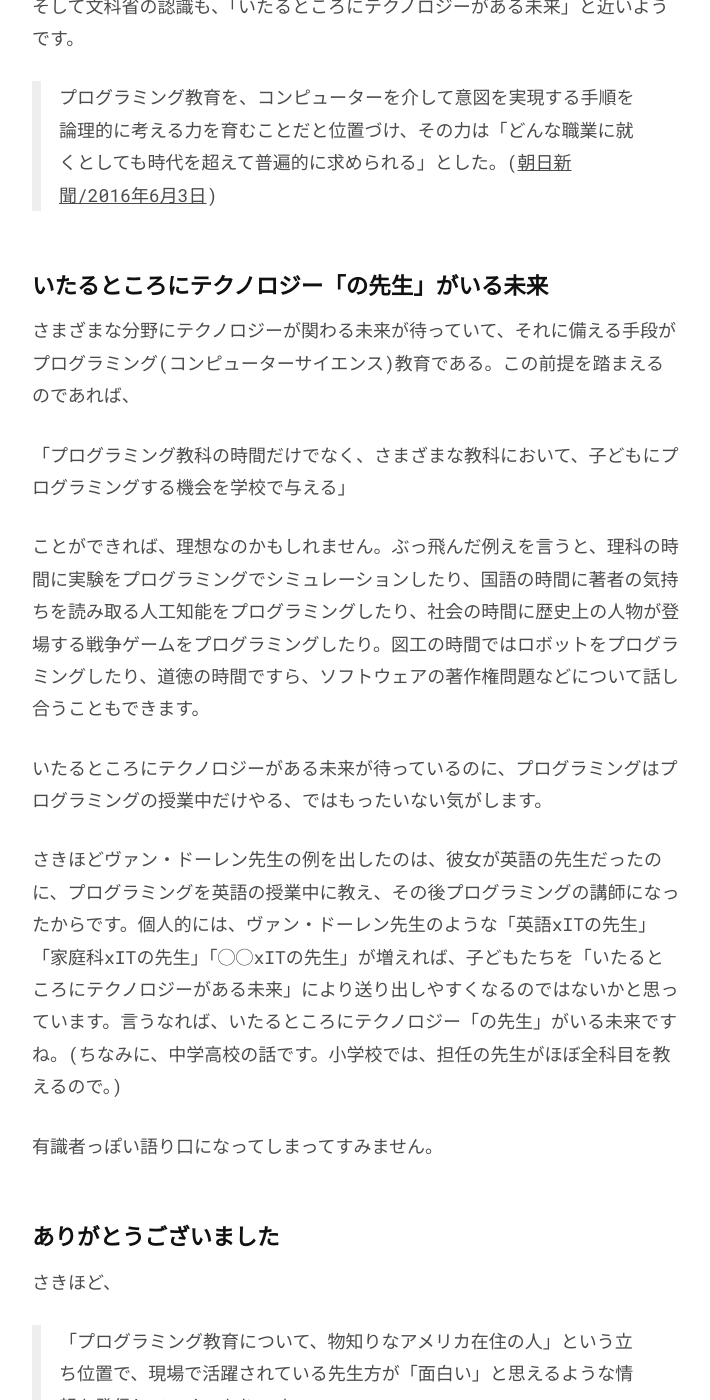
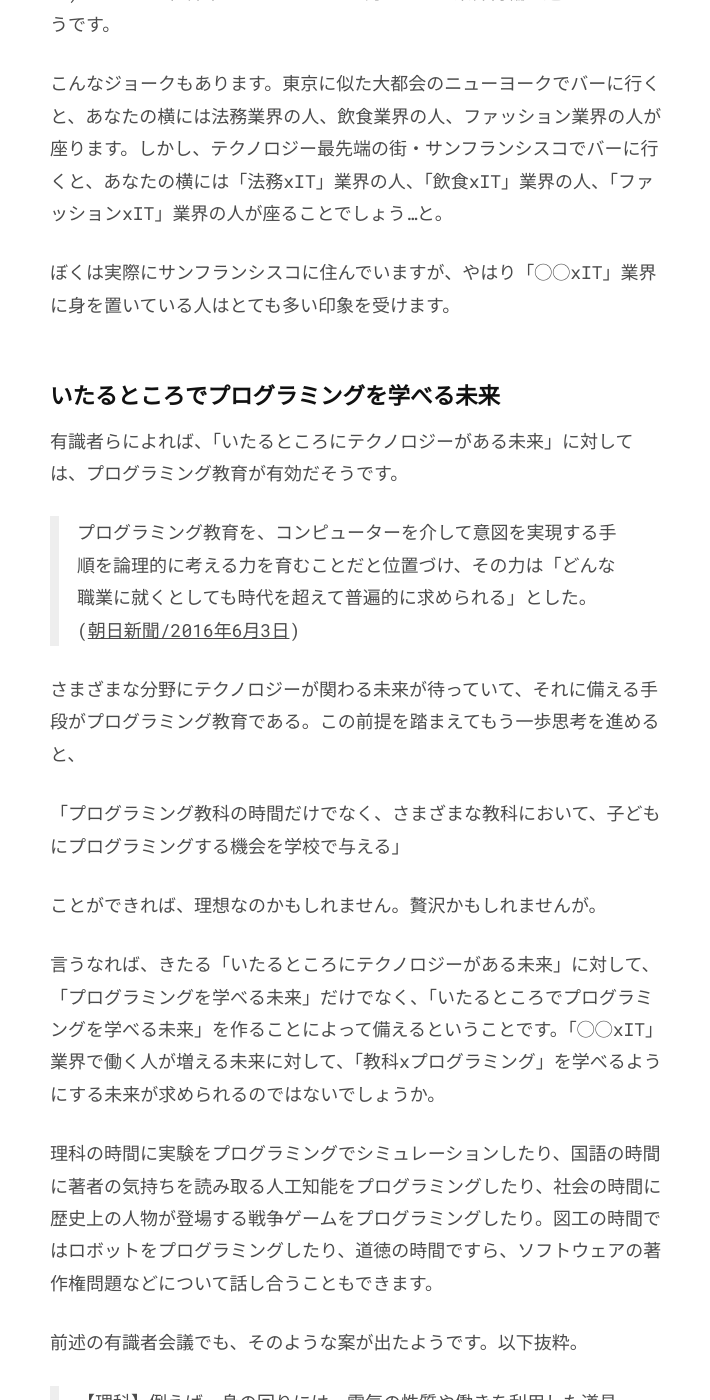
Before and after one commit to chibicode/senseicode, a Jekyll site: the page built from _posts/2016-06-25-introduction.md, in a window 1280 px wide and 1400 px high, scrolled down 9978 px. Shown: the whole window, without its empty margins (284-994 px from the left). Built offline with Jekyll 4.4.1, drawn with Linux system fonts in a browser that asks for light colours; comment, search, counter and statistics services are not loaded; some of the changed text lies outside the part shown.

Commit message:
:pencil:

```diff
--- a/_posts/2016-06-25-introduction.md
+++ b/_posts/2016-06-25-introduction.md
@@ -1,6 +1,6 @@
 ---
 issue: 1
-title: いたるところにテクノロジー「の先生」がいる未来へ
+title: いたるところでプログラミングを学べる未来に、輝く先生のすがた
 permalink: /1-introduction
 published_at: 2016-07-04
 image: /images/1/edix-1.jpg
@@ -70,13 +70,13 @@
 
 それよりも、「プログラミング教育について、物知りなアメリカ在住の人」という立ち位置で、現場で活躍されている先生方が「面白い」と思えるような情報を発信していくつもりです。それはいったいどんな情報かというと、こんな感じです。
 
-## アメリカの高校英語教師・ヴァン・ドーレン先生の話
+## アメリカの高校国語教師・ヴァン・ドーレン先生の話
 
-[弊社が記事](https://www.edsurge.com/news/2016-05-04-infosys-foundation-donorschoose-national-science-foundation-partner-to-fund-cs-professional-development)にとりあげた、ヴァン・ドーレン先生の話をします。ヴァン・ドーレン先生はネバダ州の田舎にある公立高校で英語(国語)を教えている方です。
+[弊社が記事](https://www.edsurge.com/news/2016-05-04-infosys-foundation-donorschoose-national-science-foundation-partner-to-fund-cs-professional-development)にとりあげた、ヴァン・ドーレン先生の話をします。ヴァン・ドーレン先生はネバダ州の田舎にある公立高校で国語(英語)を教えている方です。
 
 ![](/images/1/hour-of-code.jpg)
 
-ヴァン・ドーレン先生は「[Hour of Code](http://hourofcode.jp/)」という、アメリカ発の世界的なプログラミング教育キャンペーンのことを知りました。2014年12月のキャンペーン期間中、英語の授業中だったのにもかかわらず、[キャンペーン主催者・Code.orgのオンライン教材](https://studio.code.org/)を用いて、生徒に一時間だけプログラミングをやってもらったのです。
+ヴァン・ドーレン先生は「[Hour of Code](http://hourofcode.jp/)」という、アメリカ発の世界的なプログラミング教育キャンペーンのことを知りました。2014年12月のキャンペーン期間中、国語の授業中だったのにもかかわらず、[キャンペーン主催者・Code.orgのオンライン教材](https://studio.code.org/)を用いて、生徒に一時間だけプログラミングをやってもらったのです。
 
 すると生徒には思いのほか好評で、彼女はコードが全く書けなかったにもかかわらず、コンピューター部の顧問になることに。しばらくして生徒から「コンピューターサイエンスの授業を教えてほしい」とせがまれるまでになりました。
 
@@ -115,6 +115,8 @@
 
 ## いたるところにテクノロジーがある未来
 
+さて、そろそろ結論部分に入りましょう。少し話がそれますが、また最後にヴァン・ドーレン先生の話に戻ります。
+
 <figure>
   <img src="/images/1/self-driving-car.jpg" />
   <figcaption>Googleの自動運転車。</figcaption>
@@ -124,23 +126,43 @@
 
 こんなジョークもあります。東京に似た大都会のニューヨークでバーに行くと、あなたの横には法務業界の人、飲食業界の人、ファッション業界の人が座ります。しかし、テクノロジー最先端の街・サンフランシスコでバーに行くと、あなたの横には「法務xIT」業界の人、「飲食xIT」業界の人、「ファッションxIT」業界の人が座ることでしょう…と。
 
-そして文科省の認識も、「いたるところにテクノロジーがある未来」と近いようです。
+ぼくは実際にサンフランシスコに住んでいますが、やはり「◯◯xIT」業界に身を置いている人はとても多い印象を受けます。
+
+## いたるところでプログラミングを学べる未来
+
+有識者らによれば、「いたるところにテクノロジーがある未来」に対しては、プログラミング教育が有効だそうです。
 
 > プログラミング教育を、コンピューターを介して意図を実現する手順を論理的に考える力を育むことだと位置づけ、その力は「どんな職業に就くとしても時代を超えて普遍的に求められる」とした。([朝日新聞/2016年6月3日](http://www.asahi.com/articles/ASJ634PTMJ63UTIL038.html))
 
-## いたるところにテクノロジー「の先生」がいる未来
-
-さまざまな分野にテクノロジーが関わる未来が待っていて、それに備える手段がプログラミング(コンピューターサイエンス)教育である。この前提を踏まえるのであれば、
+さまざまな分野にテクノロジーが関わる未来が待っていて、それに備える手段がプログラミング教育である。この前提を踏まえてもう一歩思考を進めると、
 
 「プログラミング教科の時間だけでなく、さまざまな教科において、子どもにプログラミングする機会を学校で与える」
 
-ことができれば、理想なのかもしれません。ぶっ飛んだ例えを言うと、理科の時間に実験をプログラミングでシミュレーションしたり、国語の時間に著者の気持ちを読み取る人工知能をプログラミングしたり、社会の時間に歴史上の人物が登場する戦争ゲームをプログラミングしたり。図工の時間ではロボットをプログラミングしたり、道徳の時間ですら、ソフトウェアの著作権問題などについて話し合うこともできます。
+ことができれば、理想なのかもしれません。贅沢かもしれませんが。
 
-いたるところにテクノロジーがある未来が待っているのに、プログラミングはプログラミングの授業中だけやる、ではもったいない気がします。
+言うなれば、きたる「いたるところにテクノロジーがある未来」に対して、「プログラミングを学べる未来」だけでなく、「いたるところでプログラミングを学べる未来」を作ることによって備えるということです。「◯◯xIT」業界で働く人が増える未来に対して、「教科xプログラミング」を学べるようにする未来が求められるのではないでしょうか。
 
-さきほどヴァン・ドーレン先生の例を出したのは、彼女が英語の先生だったのに、プログラミングを英語の授業中に教え、その後プログラミングの講師になったからです。個人的には、ヴァン・ドーレン先生のような「英語xITの先生」「家庭科xITの先生」「◯◯xITの先生」が増えれば、子どもたちを「いたるところにテクノロジーがある未来」により送り出しやすくなるのではないかと思っています。言うなれば、いたるところにテクノロジー「の先生」がいる未来ですね。(ちなみに、中学高校の話です。小学校では、担任の先生がほぼ全科目を教えるので。)
+理科の時間に実験をプログラミングでシミュレーションしたり、国語の時間に著者の気持ちを読み取る人工知能をプログラミングしたり、社会の時間に歴史上の人物が登場する戦争ゲームをプログラミングしたり。図工の時間ではロボットをプログラミングしたり、道徳の時間ですら、ソフトウェアの著作権問題などについて話し合うこともできます。
 
-有識者っぽい語り口になってしまってすみません。
+前述の有識者会議でも、そのような案が出たようです。以下抜粋。
+
+> 【理科】例えば、身の回りには、電気の性質や働きを利用した道具があることをとらえる学習を行う際、プログラミングを体験しながら、エネルギーを効果的に利用するために、様々な電気製品にはプログラムが活用され条件に応じて動作していることに気付く学習を取り入れていくことが考えられる。
+>
+> 【音楽】例えば、音楽づくりの活動において、創作用のICTツールを活用しながら、(中略)音長、音高、強弱、速度などの指示とプログラムの要素の共通性など、音を音楽へと構成することとプログラミング的思考の関係に気付くようにすること(中略)なども考えられる。([小学校段階におけるプログラミング教育の在り方について / 2016年6月16日](http://www.mext.go.jp/b_menu/shingi/chousa/shotou/122/attach/1372525.htm))
+
+## いたるところでプログラミングを学べる未来に、輝く先生のすがた
+
+ただし、なんでもかんでも「教科×プログラミング」にすれば良いというわけでもありません。有識者会議では、以下のような意見もありました。
+
+> (図工の時間にプログラミング教育を実施することについて) プログラミングを学ぶためにすばらしい教材が、必ずしも図画工作科のねらいの観点から価値が高いとは限らない。
+>
+> (算数の時間にプログラミング教育を実施することについて) 言うまでもないが、(中略)文章題のストーリーをプログラミングによって単にアニメーション化するようなことは、数学的活動とはならないことなどは、改めて確認しておく必要がある。([小学校段階におけるプログラミング教育の在り方について / 2016年6月16日](http://www.mext.go.jp/b_menu/shingi/chousa/shotou/122/attach/1372525.htm))
+
+そりゃそうですよね。「教科×プログラミング」をうまく教えるには、「教科の学習という観点では効果的なのか?」「プログラミングの学習という観点では効果的なのか?」というふたつの質問に、先生が答えられる必要があります。
+
+こういう時代が来るとしたら、さきほど紹介したヴァン・ドーレン先生のような方が重宝されると思うのです。彼女のように、「国語」と「プログラミング」両方を教えられる人は、「国語xプログラミング」を教える際に、「国語」か「プログラミング」のどちらかが教育的観点からみて犠牲になっていないか気を配ることができるでしょう。
+
+学校の先生がみなヴァン・ドーレン先生のようになるべきだとは思いませんが、これからの先生が目指すべき姿の一つなのではないでしょうか。
 
 ## ありがとうございました
 
--- a/src/css/app.css
+++ b/src/css/app.css
@@ -39,8 +39,8 @@
 }
 
 .container {
-  max-width: 608px;
-  max-width: 38rem;
+  max-width: 576px;
+  max-width: 36rem;
 }
 
 .color-inherit {
```
Also changed, not shown: _posts/2016-06-30-cs-vs-programming.md (+5 -1 lines), dist/bundle.js.
